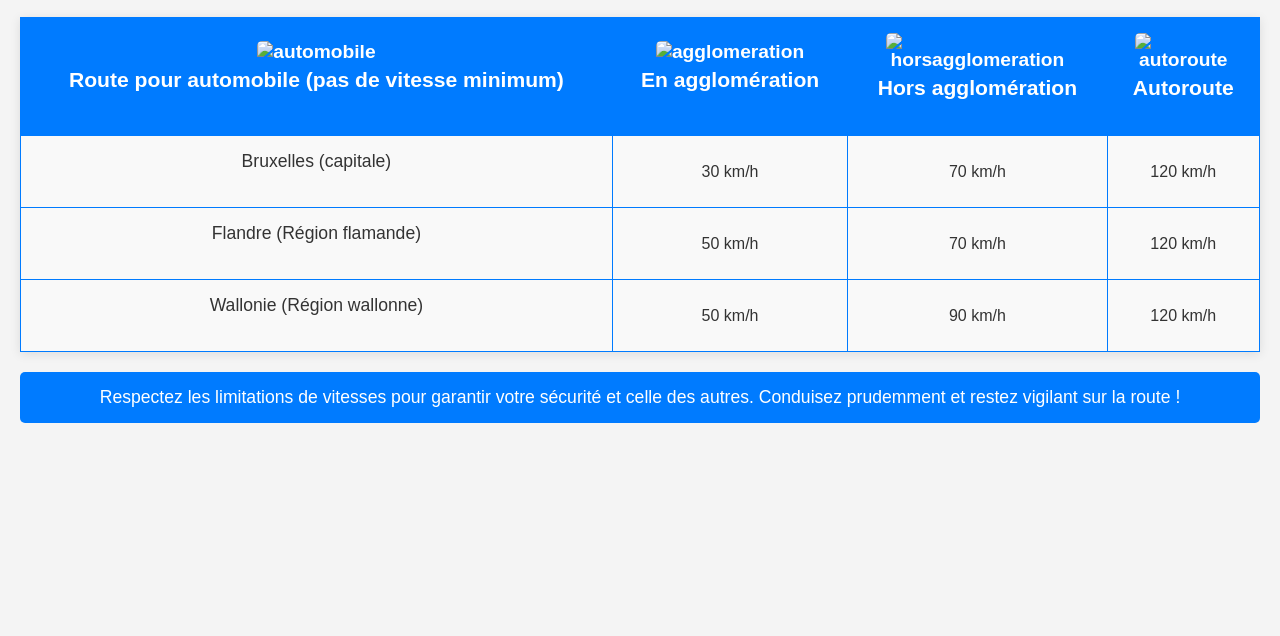
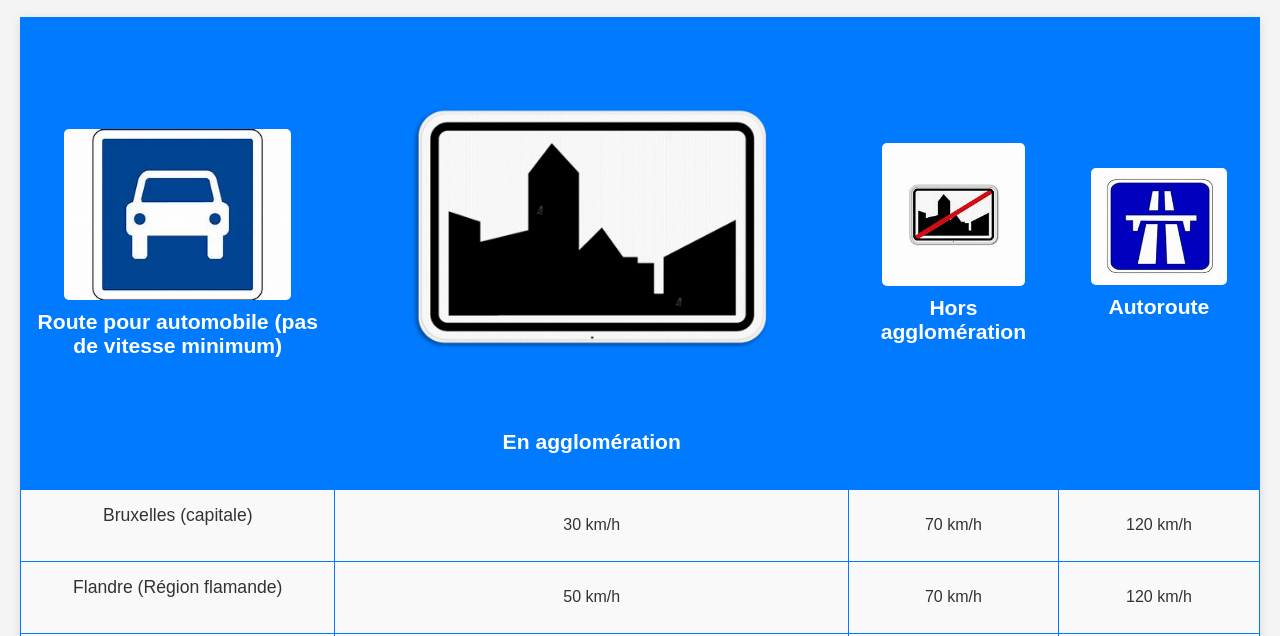
Before and after one commit to kevin1211/kevin1211.github.io, a plain HTML site: page PERMIS/www/vitesse.html in a window 1280 px wide. Shown: the part 164-800 px from the top of the page. Drawn offline with Linux system fonts and the light colour scheme.

Commit message:
integration image

```diff
--- a/PERMIS/www/vitesse.html
+++ b/PERMIS/www/vitesse.html
@@ -109,19 +109,19 @@
     <thead>
     <tr>
         <th>
-            <img alt="automobile" src="doc/automobile.jpg"/>
+            <img alt="automobile" src="../doc/automobile.jpg"/>
             <p>Route pour automobile (pas de vitesse minimum)</p>
         </th>
         <th>
-            <img alt="agglomeration" src="doc/agglomeration.avif"/>
+            <img alt="agglomeration" src="../doc/agglomeration.avif"/>
             <p>En agglomération</p>
         </th>
         <th>
-            <img alt="horsagglomeration" src="doc/horsagglomeration.jpg"/>
+            <img alt="horsagglomeration" src="../doc/horsagglomeration.jpg"/>
             <p>Hors agglomération</p>
         </th>
         <th>
-            <img alt="autoroute" src="doc/autoroute.jpg"/>
+            <img alt="autoroute" src="../doc/autoroute.jpg"/>
             <p>Autoroute</p>
         </th>
     </tr>
```
